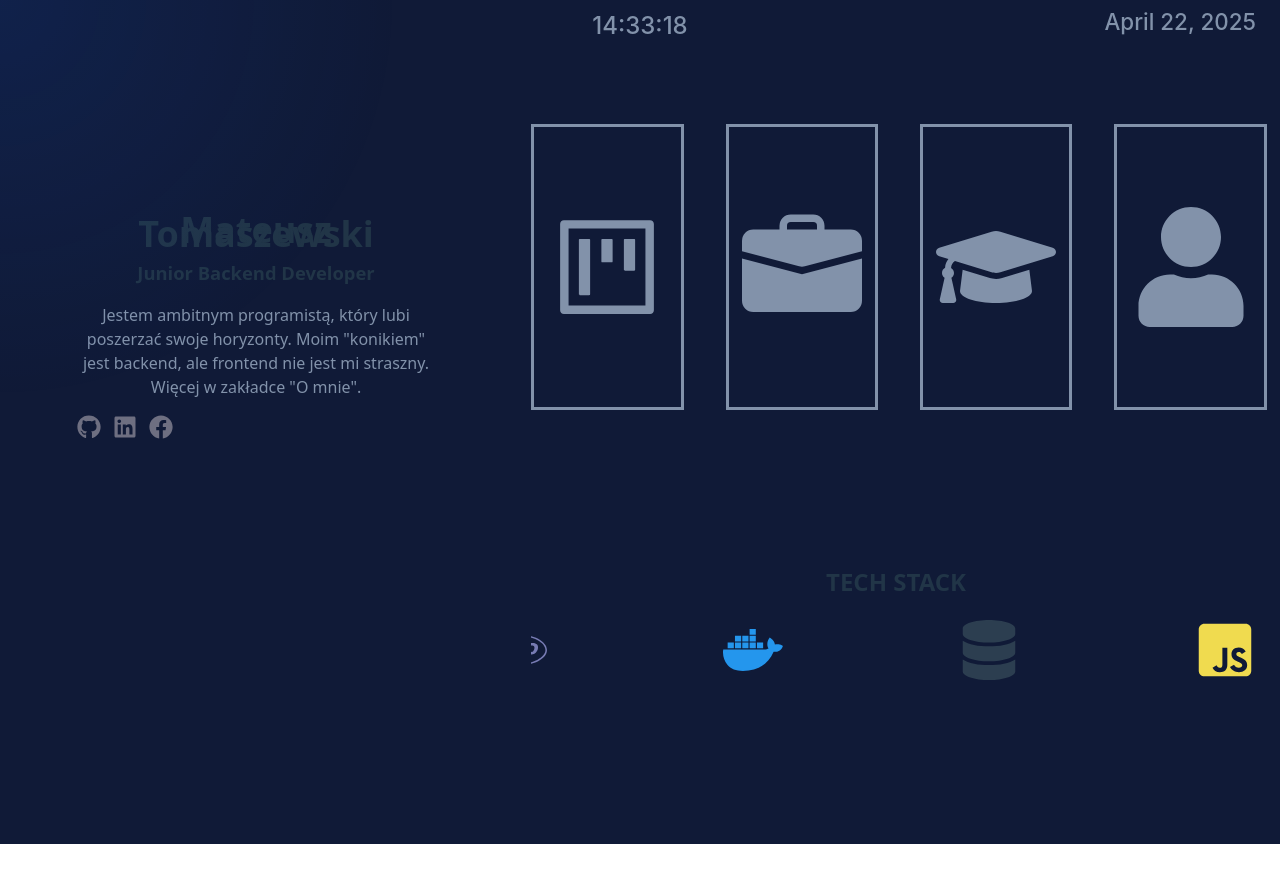
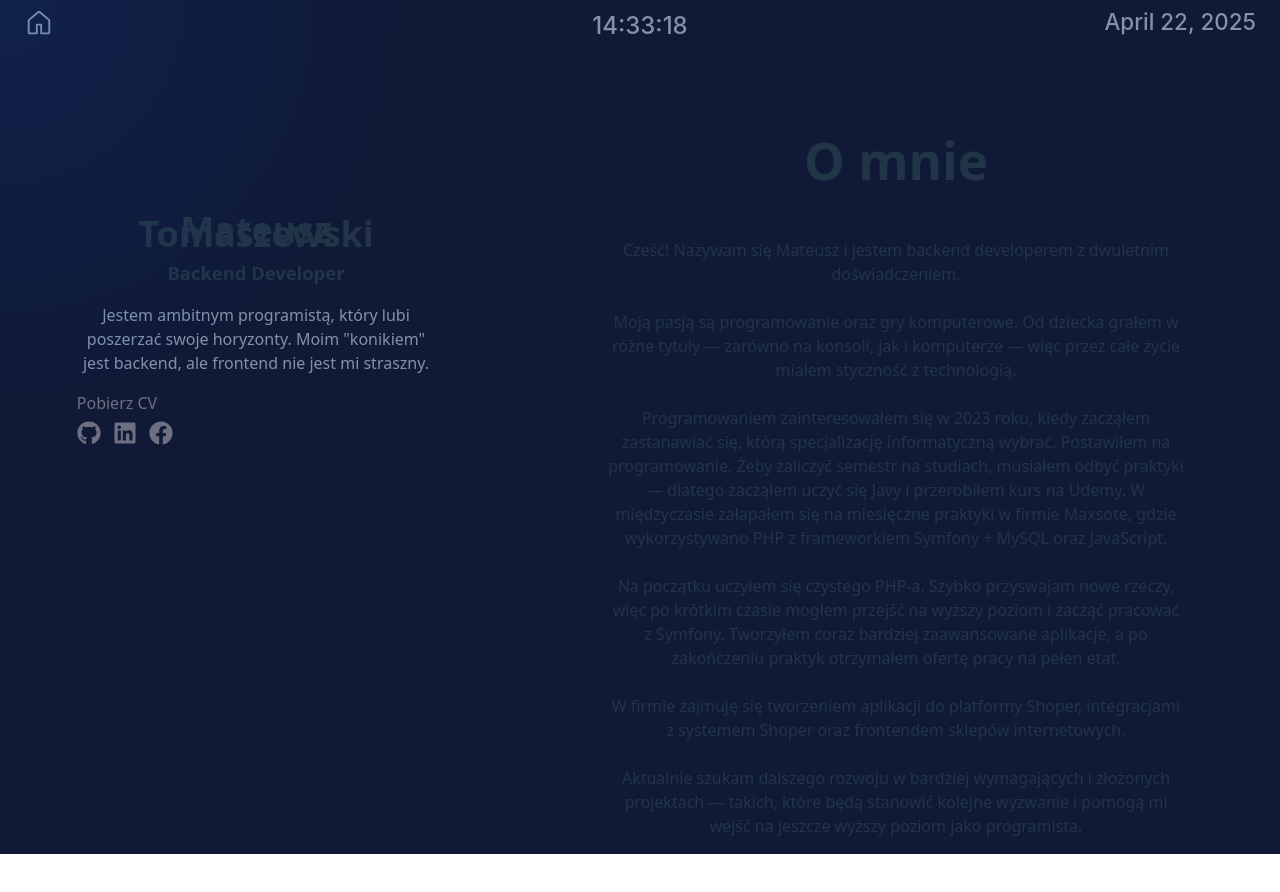
Before and after one commit to Tomataelo/cv-website, a React (Vite) app: page /aboutme in a window 1280 px wide. Shown: the top 892 px of the page. After the commit the page ends 854 px from the top, so only its background shows below. Built offline with nearby package versions, Linux system fonts and the light colour scheme.

Commit message:
Adding routing and style changes

```diff
--- a/package.json
+++ b/package.json
@@ -16,6 +16,7 @@
     "react-fast-marquee": "^1.6.5",
     "react-icons": "^5.5.0",
     "react-responsive-carousel": "^3.2.23",
+    "react-router-dom": "^7.6.2",
     "react-slick": "^0.30.3",
     "slick-carousel": "^1.8.1"
   },
--- a/src/App.tsx
+++ b/src/App.tsx
@@ -1,24 +1,38 @@
 import './App.css'
 import { Header } from "./components/Header";
+import { BrowserRouter as Router, Routes, Route } from 'react-router-dom';
+
 import CursorEffect from './components/CursorEffect';
 import LeftSide from "./components/LeftSide.tsx";
-import RightSide from "./components/RightSide.tsx";
+
+import RightSide from "./components/RightSide";
+import Projects from "./pages/Projects";
+import Education from "./pages/Education";
+import Experience from "./pages/Experience";
+import AboutMe from "./pages/AboutMe";
 
 function App() {
     return (
-        <div className="relative min-h-screen bg-[#101A37] pt-16">
-            <CursorEffect />
-            <Header />
-            <div className="flex h-screen">
-                <div className="w-2/5 pb-8 pt-[20vh] flex flex-col items-center h-full">
-                    <LeftSide />
-                </div>
-
-                <div className="w-3/5 p-8 pt-[10vh] flex flex-col items-center h-full">
-                    <RightSide />
-                </div>
+        <Router>
+            <div className="relative min-h-screen bg-[#101A37] flex flex-col">
+                <CursorEffect />
+                <Header />
+                <main className="flex flex-1">
+                    <div className="w-2/5 pb-8 pt-[20vh] flex flex-col items-center">
+                        <LeftSide />
+                    </div>
+                    <div className="w-3/5 p-8 pt-[10vh] flex flex-col items-center overflow-auto">
+                        <Routes>
+                            <Route path="/" element={<RightSide />} />
+                            <Route path="/projects" element={<Projects />} />
+                            <Route path="/experience" element={<Experience />} />
+                            <Route path="/education" element={<Education />} />
+                            <Route path="/aboutme" element={<AboutMe />} />
+                        </Routes>
+                    </div>
+                </main>
             </div>
-        </div>
+        </Router>
     );
 }
 
--- a/src/components/Header.tsx
+++ b/src/components/Header.tsx
@@ -1,7 +1,10 @@
 import { useEffect, useState } from "react";
+import { GoHome } from 'react-icons/go';
+import { Link, useLocation } from 'react-router-dom';
 
 export const Header = () => {
     const [time, setTime] = useState(new Date());
+    const location = useLocation();
 
     useEffect(() => {
         const interval = setInterval(() => setTime(new Date()), 1000);
@@ -20,9 +23,22 @@ export const Header = () => {
         month: "long",
     });
 
+    const isHome = location.pathname === "/";
+
     return (
         <header className="w-full p-6 text-white bg-[#101A37] shadow-md z-10 sticky top-0 left-0 grid grid-cols-3 items-center">
-            <div></div>
+            <div className="text-left">
+                {!isHome && (
+                    <Link
+                        to="/"
+                        style={{ marginLeft: '1.5rem', marginTop: '0.5rem', color: 'rgb(130,146,170)', display: 'inline-block' }}
+                        onMouseEnter={e => e.currentTarget.style.color = '#4E5DF3'}
+                        onMouseLeave={e => e.currentTarget.style.color = 'rgb(130,146,170)'}
+                    >
+                        <GoHome size={30} />
+                    </Link>
+                )}
+            </div>
 
             <div className="text-lg flex justify-center">
                 <span
--- a/src/components/LeftSide.tsx
+++ b/src/components/LeftSide.tsx
@@ -7,10 +7,16 @@ const LeftSide: React.FC = () => {
             <div className="mb-8">
                 <h1 className="text-[2.25rem] font-bold text-white">Mateusz Tomaszewski</h1>
                 <h2 className="text-[1.15rem] font-medium mb-7 lg:text-[20px]">
-                    Junior Backend Developer
+                    Backend Developer
                 </h2>
                 <p className="text-lg text-[rgb(130,146,170)] mt-4">
-                    Jestem ambitnym programistą, który lubi poszerzać swoje horyzonty. Moim "konikiem" jest backend, ale frontend nie jest mi straszny. Więcej w zakładce "O mnie".                </p>
+                    Jestem ambitnym programistą, który lubi poszerzać swoje horyzonty. Moim "konikiem" jest backend, ale frontend nie jest mi straszny.</p>
+            </div>
+
+            <div className="text-left" style={{marginBottom: '0.4rem'}}>
+                <a href="/cv.pdf" download>
+                    Pobierz CV
+                </a>
             </div>
 
             <div className="flex gap-x-3">
--- a/src/components/RightSide/Cards.tsx
+++ b/src/components/RightSide/Cards.tsx
@@ -1,48 +1,57 @@
 import React from "react";
+import { Link } from 'react-router-dom';
 import {FaGraduationCap, FaUser} from 'react-icons/fa';
 import { BsFillBriefcaseFill } from "react-icons/bs";
 import { AiOutlineProject } from "react-icons/ai";
 
 const Cards: React.FC = () => {
     return (
-        <div className="flex flex-nowrap gap-[3rem] h-[35%] w-[95%] mx-auto">
+        <div className="flex flex-nowrap gap-[3rem] h-[40%] w-[95%] mx-auto">
             <div className="card-container w-1/4">
                 <div className="card-inner border-3 border-[#8292aa]">
                     <div className="card-front">
-                        <AiOutlineProject size={120} />
+                        <AiOutlineProject size={120}/>
                     </div>
-                    <div className="card-back">
-                        Projekty
+                    <div className="card-back flex justify-center items-center">
+                        <Link to="/projects" className="cursor-pointer px-6 py-3 rounded-xl text-[#8292aa] hover:text-[#4E5DF3] transition">
+                            Projekty
+                        </Link>
                     </div>
                 </div>
             </div>
             <div className="card-container w-1/4">
                 <div className="card-inner border-3 border-[#8292aa]">
                     <div className="card-front">
-                        <BsFillBriefcaseFill size={120} />
+                        <BsFillBriefcaseFill size={120}/>
                     </div>
-                    <div className="card-back">
-                        Doświadczenie
+                    <div className="card-back flex justify-center items-center">
+                        <Link to="/experience" className="cursor-pointer px-6 py-3 rounded-xl text-[#8292aa] hover:text-[#4E5DF33] transition">
+                            Doświadczenie
+                        </Link>
                     </div>
                 </div>
             </div>
             <div className="card-container w-1/4">
                 <div className="card-inner border-3 border-[#8292aa]">
                     <div className="card-front">
-                        <FaGraduationCap size={120} />
+                        <FaGraduationCap size={120}/>
                     </div>
-                    <div className="card-back">
-                        Edukacja
+                    <div className="card-back flex justify-center items-center">
+                        <Link to="/education" className="cursor-pointer px-6 py-3 rounded-xl text-[#8292aa] hover:text-[#4E5DF3] transition">
+                            Edukacja
+                        </Link>
                     </div>
                 </div>
             </div>
             <div className="card-container w-1/4">
                 <div className="card-inner border-3 border-[#8292aa]">
                     <div className="card-front">
-                        <FaUser size={120} />
+                        <FaUser size={120}/>
                     </div>
-                    <div className="card-back">
-                        O mnie
+                    <div className="card-back flex justify-center items-center">
+                        <Link to="/aboutme" className="cursor-pointer px-6 py-3 rounded-xl text-[#8292aa] hover:text-[#4E5DF3] transition">
+                            O mnie
+                        </Link>
                     </div>
                 </div>
             </div>
--- a/src/components/RightSide/Slider.tsx
+++ b/src/components/RightSide/Slider.tsx
@@ -14,7 +14,7 @@ const icons = [
 const Slider: React.FC = () => {
     return (
         <div className="slider mt-[10rem]">
-            <h2 className="text-3xl font-bold text-white text-center mb-8">TECH STACK</h2>
+            <h2 className="text-3xl font-bold text-white text-center" style={{ marginBottom: '1.5rem' }}>TECH STACK</h2>
 
             <Marquee gradient={false} speed={50} pauseOnHover={false}>
                 {icons.map((item, idx) => (
--- /dev/null
+++ b/src/pages/AboutMe.tsx
@@ -0,0 +1,40 @@
+import React from "react";
+
+const AboutMe: React.FC = () => {
+    return (
+        <div className="text-white px-6 py-4">
+            <h1 className="text-3xl font-bold mb-4">O mnie</h1>
+            <br/>
+            <p className="w-3/4 mx-auto leading-7">
+                Cześć! Nazywam się Mateusz i jestem backend developerem z dwuletnim doświadczeniem.
+                <br/>
+                <br/>
+                Moją pasją są programowanie oraz gry komputerowe. Od dziecka grałem w różne tytuły — zarówno na konsoli,
+                jak i komputerze — więc przez całe życie miałem styczność z technologią.
+                <br/>
+                <br/>
+                Programowaniem zainteresowałem się w 2023 roku, kiedy zacząłem zastanawiać się, którą specjalizację
+                informatyczną wybrać. Postawiłem na programowanie. Żeby zaliczyć semestr na studiach, musiałem odbyć
+                praktyki — dlatego zacząłem uczyć się Javy i przerobiłem kurs na Udemy. W międzyczasie załapałem
+                się na miesięczne praktyki w firmie Maxsote, gdzie wykorzystywano PHP z frameworkiem Symfony + MySQL
+                oraz
+                JavaScript.
+                <br/>
+                <br/>
+                Na początku uczyłem się czystego PHP-a. Szybko przyswajam nowe rzeczy, więc po krótkim czasie mogłem
+                przejść na wyższy poziom i zacząć pracować z Symfony. Tworzyłem coraz bardziej zaawansowane aplikacje, a
+                po zakończeniu praktyk otrzymałem ofertę pracy na pełen etat.
+                <br/>
+                <br/>
+                W firmie zajmuję się tworzeniem aplikacji do platformy Shoper, integracjami z systemem Shoper oraz
+                frontendem sklepów internetowych.
+                <br/>
+                <br/>
+                Aktualnie szukam dalszego rozwoju w bardziej wymagających i złożonych projektach — takich, które będą
+                stanowić kolejne wyzwanie i pomogą mi wejść na jeszcze wyższy poziom jako programista.
+            </p>
+        </div>
+    );
+};
+
+export default AboutMe;
--- /dev/null
+++ b/src/pages/Education.tsx
@@ -0,0 +1,20 @@
+import React from "react";
+
+const Education: React.FC = () => {
+    return (
+        <div className="text-white px-6 py-4">
+            <h1 className="text-3xl font-bold mb-4">Edukacja</h1>
+            <br/>
+            <ul className="list-disc ml-6 space-y-2 text-left">
+                <li>
+                    <strong>Akademia WSB w Dąbrowie Górniczej</strong>  (październik 2022 - aktualnie)  – Informatyka
+                </li>
+                <li>
+                <strong>Zespół szkół nr 1 w Piekarach śląskich</strong>  (wrzesień 2018 - czerwiec 2022)  – Technik informatyk
+                </li>
+            </ul>
+        </div>
+    );
+};
+
+export default Education;
--- /dev/null
+++ b/src/pages/Experience.tsx
@@ -0,0 +1,37 @@
+import React from "react";
+
+const Experience: React.FC = () => {
+    return (
+        <div className="text-white px-6 py-4">
+            <h1 className="text-3xl font-bold mb-4">Doświadczenie</h1>
+            <br/>
+            <div className="space-y-4 text-left">
+                <div>
+                <h2 className="text-xl font-semibold">Backend Developer – Maxsote</h2>
+                    <p className="text-sm text-gray-300">08.2023 – obecnie</p>
+                    <ul className="list-disc ml-6 space-y-2 text-left text-white">
+                        <li>Tworzenie aplikacji dedykowanych na platformę Shoper, dostosowanych do indywidualnych
+                            potrzeb klientów.
+                        </li>
+                        <li>Integracja różnych systemów i usług z platformą Shoper, zapewniając płynną wymianę danych i
+                            funkcjonalności.
+                        </li>
+                        <li>Wdrażanie oraz dostosowywanie frontendu sklepu internetowego zgodnie z
+                            wymaganiami i oczekiwaniami klienta.
+                        </li>
+                    </ul>
+                </div>
+                <div>
+                    <h2 className="text-xl font-semibold">Staż – Maxsote</h2>
+                    <p className="text-sm text-gray-300">07.2023 – 08.2023</p>
+                    <ul className="list-disc ml-6 space-y-2 text-left text-white">
+                        <li>Nauka języka PHP oraz narzędzi w ekosystemie Shopera.</li>
+                        <li>Implementacja pierwszego własnego pluginu dla platformy Shoper.</li>
+                    </ul>
+                </div>
+            </div>
+        </div>
+    );
+};
+
+export default Experience;
--- /dev/null
+++ b/src/pages/Projects.tsx
@@ -0,0 +1,11 @@
+import React from "react";
+
+const Education: React.FC = () => {
+    return (
+        <div className="text-white text-xl p-4">
+            <h1 className="text-3xl font-bold mb-4">Projekty</h1>
+        </div>
+    );
+};
+
+export default Education;
```
Also changed, not shown: 1 other file (tests, documents, lock files or other folders). Lines whose indentation alone changed are shown as unchanged.
